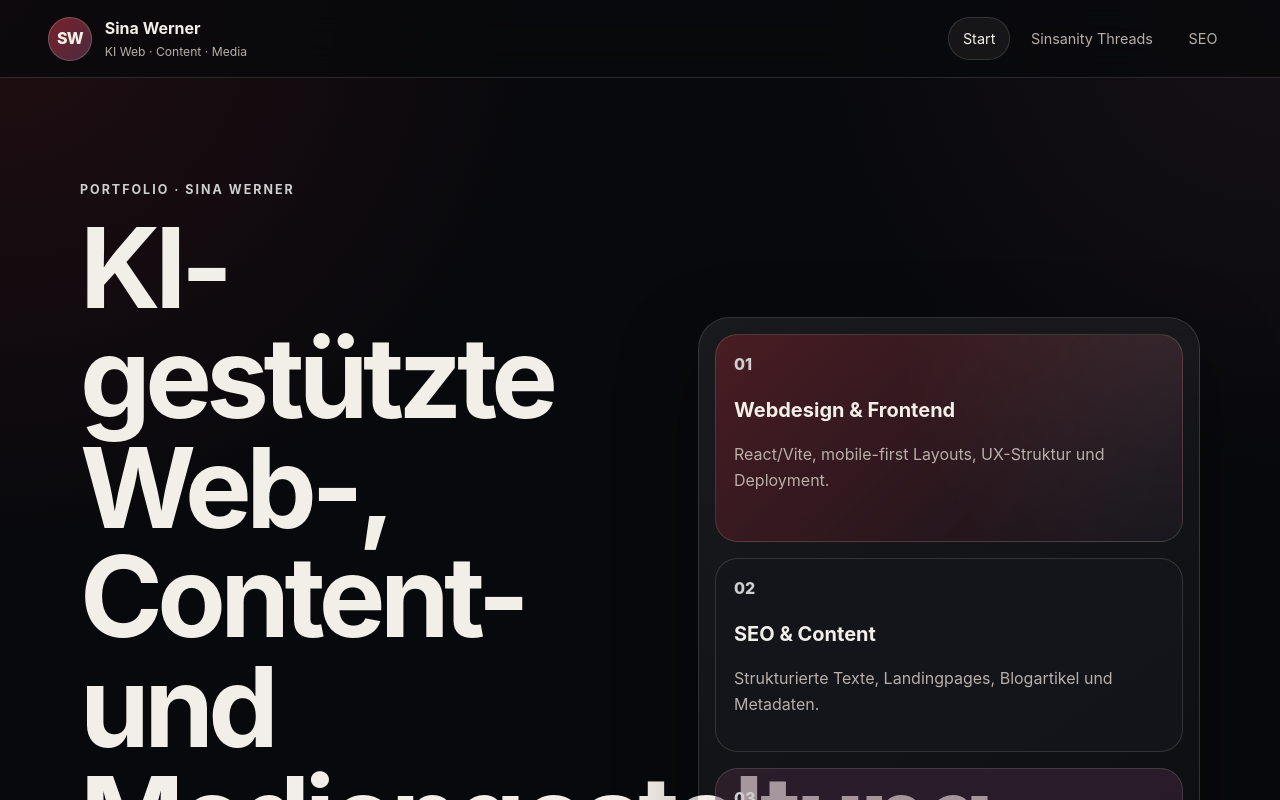
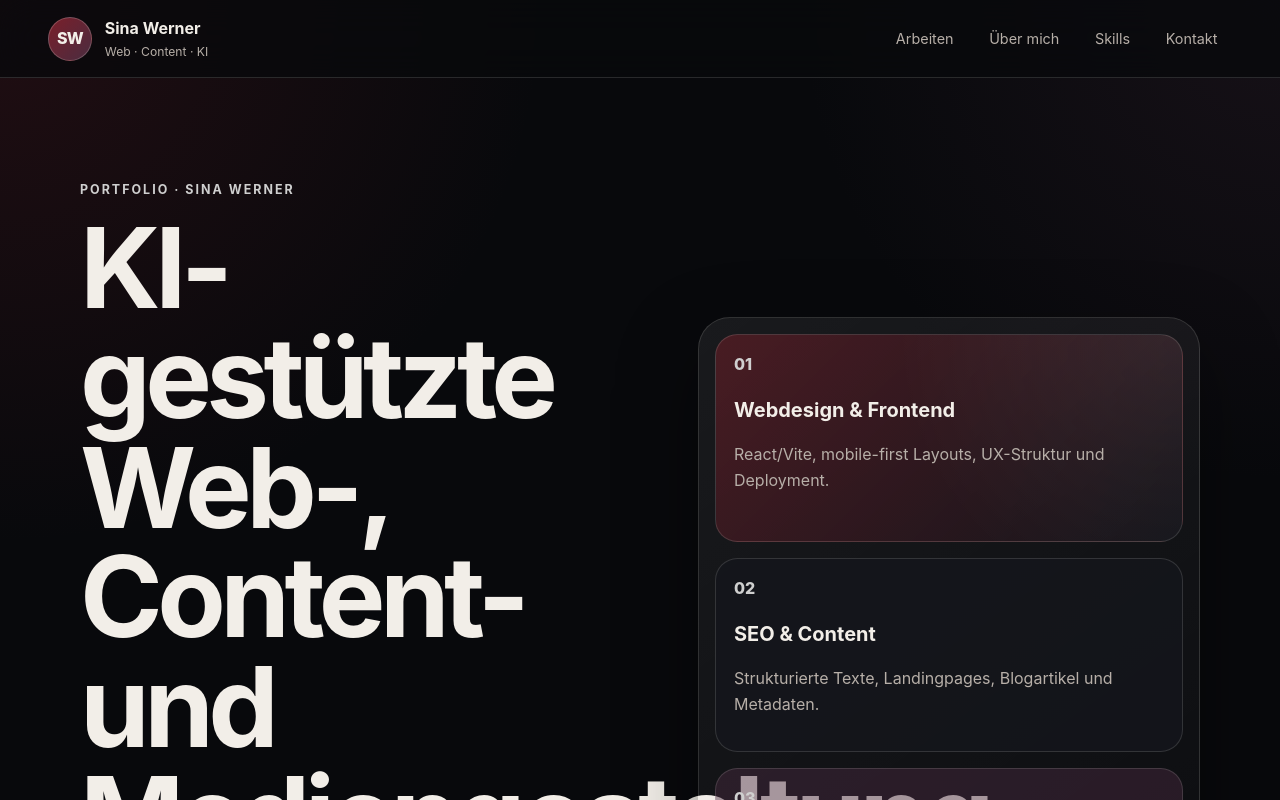
Before and after one commit to sinsanityai/portfolio, a React (Vite) app: page / in a window 1280 px wide. Shown: the top 800 px of the page. Built offline with nearby package versions, Linux system fonts and the light colour scheme.

Commit message:
refactor: make header a one-page anchor navigation

```diff
--- a/src/components/Header.jsx
+++ b/src/components/Header.jsx
@@ -1,27 +1,26 @@
-import { NavLink, Link } from 'react-router-dom';
-
 const navItems = [
-  { to: '/', label: 'Start' },
-  { to: '/projects/sinsanity-threads', label: 'Sinsanity Threads' },
-  { to: '/projects/seo-content-writing', label: 'SEO' },
+  { href: '#arbeiten', label: 'Arbeiten' },
+  { href: '#ueber-mich', label: 'Über mich' },
+  { href: '#skills', label: 'Skills' },
+  { href: '#kontakt', label: 'Kontakt' },
 ];
 
 export default function Header() {
   return (
     <header className="site-header">
-      <Link className="brand" to="/" aria-label="Zur Startseite">
+      <a className="brand" href="#top" aria-label="Zur Startseite">
         <span className="brand-mark">SW</span>
         <span>
           <strong>Sina Werner</strong>
-          <small>KI Web · Content · Media</small>
+          <small>Web · Content · KI</small>
         </span>
-      </Link>
+      </a>
 
-      <nav className="site-nav" aria-label="Hauptnavigation">
+      <nav className="site-nav" aria-label="Sprungnavigation">
         {navItems.map((item) => (
-          <NavLink key={item.to} to={item.to} end={item.to === '/'}>
+          <a key={item.href} href={item.href}>
             {item.label}
-          </NavLink>
+          </a>
         ))}
       </nav>
     </header>
```
